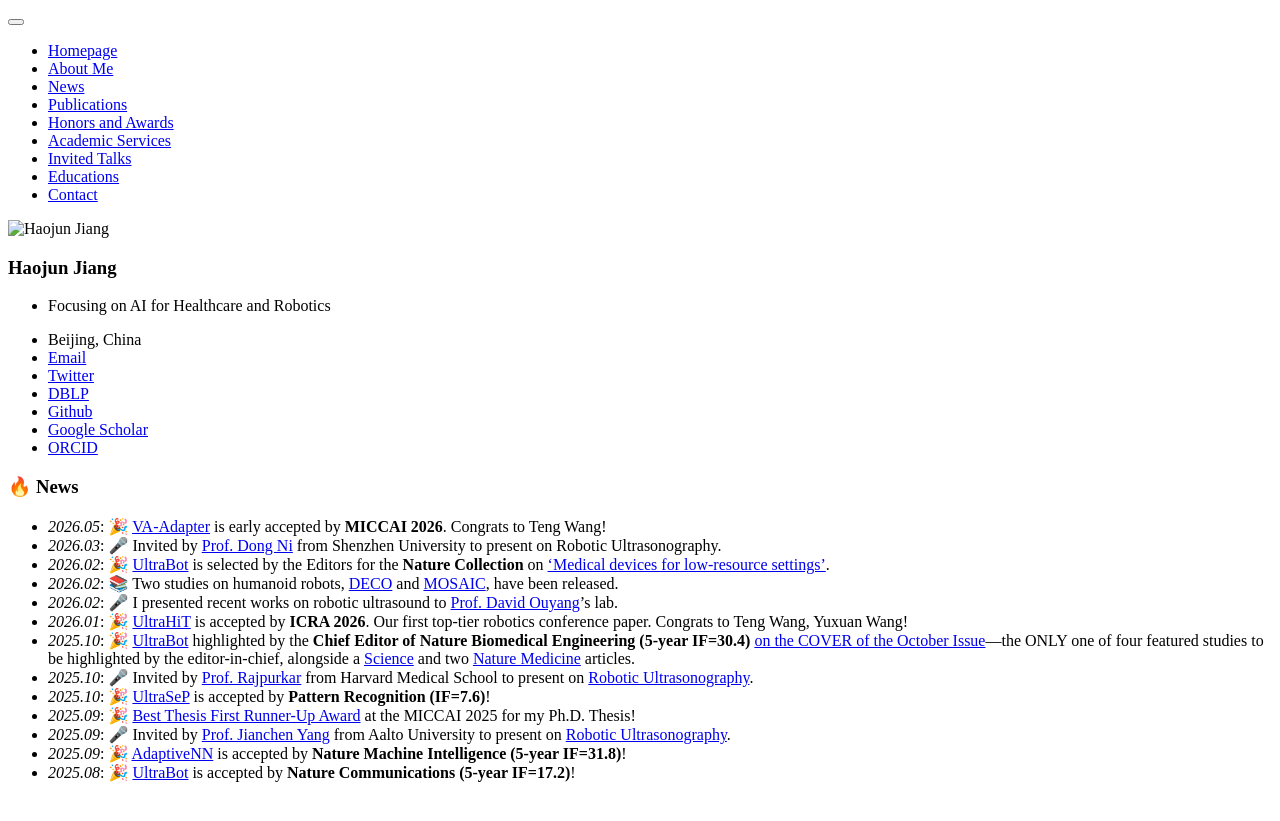
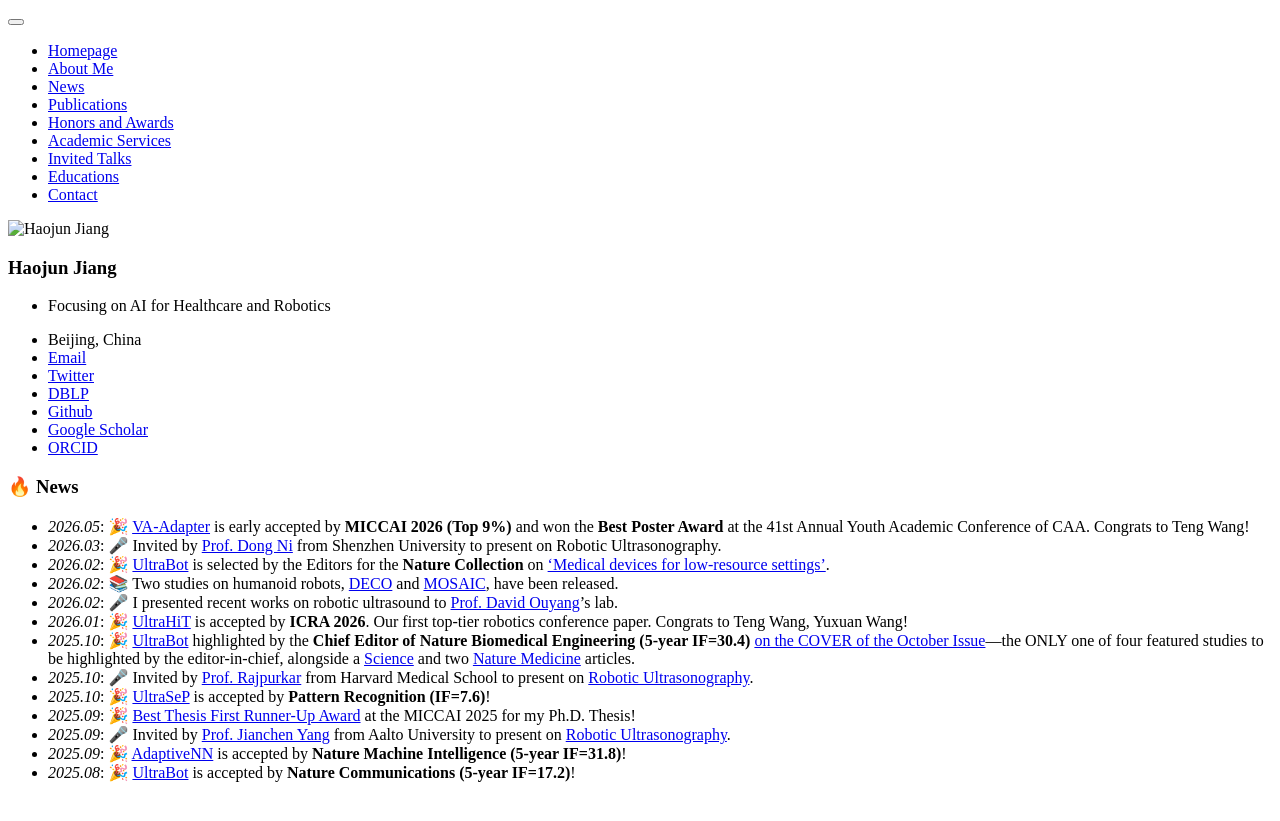
Before and after one commit to jianghaojun/jianghaojun.github.io, a Jekyll site: the page built from _pages/includes/news.md, in a window 1280 px wide. Shown: the top 821 px of the page. Built offline with Jekyll 4.4.1, drawn with Linux system fonts in a browser that asks for light colours; our own code applies the rules of GitHub Pages for plain Markdown files.

Commit message:
Enhance news entry for VA-Adapter achievements
Updated news entry for VA-Adapter acceptance and award.

```diff
--- a/_pages/includes/news.md
+++ b/_pages/includes/news.md
@@ -1,5 +1,5 @@
 # 🔥 News
-- *2026.05*: 🎉 [VA-Adapter](https://arxiv.org/pdf/2510.06809?) is early accepted by **MICCAI 2026**. Congrats to Teng Wang!
+- *2026.05*: 🎉 [VA-Adapter](https://arxiv.org/pdf/2510.06809?) is early accepted by **MICCAI 2026 (Top 9%)** and won the **Best Poster Award** at the 41st Annual Youth Academic Conference of CAA. Congrats to Teng Wang!
 - *2026.03*: 🎤 Invited by [Prof. Dong Ni](https://scholar.google.com/citations?user=J27J2VUAAAAJ&hl=en&oi=sra) from Shenzhen University to present on Robotic Ultrasonography.
 - *2026.02*: 🎉 [UltraBot](https://www.nature.com/articles/s41467-025-62865-w) is selected by the Editors for the **Nature Collection** on ['Medical devices for low-resource settings'](https://www.nature.com/collections/aahhffbcag#:~:text=Towards%20expert%2Dlevel%20autonomous%20carotid%20ultrasonography%20with%20large%2Dscale%20learning%2Dbased%20robotic%20system).
 - *2026.02*: 📚 Two studies on humanoid robots, [DECO](https://baai-humanoid.github.io/DECO-webpage/) and [MOSAIC](https://baai-humanoid.github.io/MOSAIC/), have been released.
```
